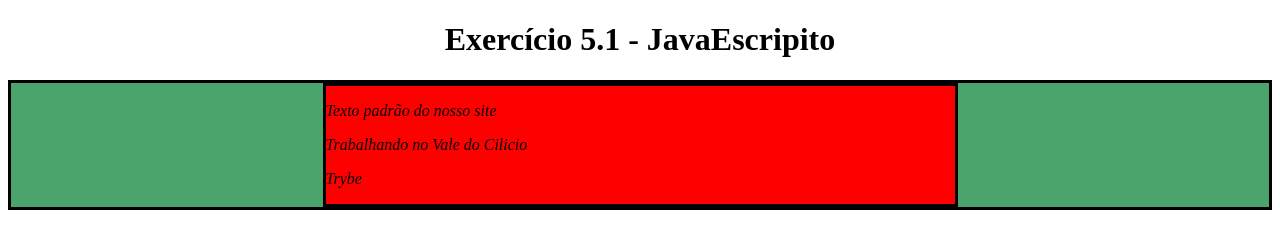
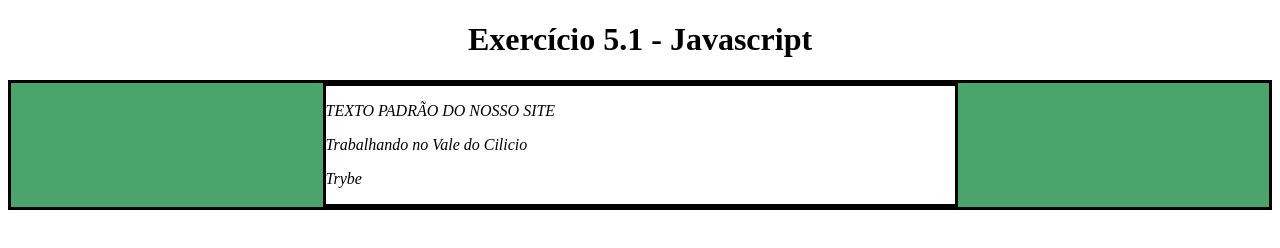
Before and after one commit to EnioNicael/trybe-exercises, a plain HTML site: page bloco_5/js-dom-eventos-e-web-storage_1/funcoesManipulacaoDOM.html in a window 1280 px wide. Drawn offline with Linux system fonts and the light colour scheme.

Commit message:
Solucao: exercicios 3, 4 e 5.

```diff
--- a/bloco_5/js-dom-eventos-e-web-storage_1/funcoesManipulacaoDOM.html
+++ b/bloco_5/js-dom-eventos-e-web-storage_1/funcoesManipulacaoDOM.html
@@ -45,9 +45,7 @@
         - document.getElementsByClassName()
         - document.getElementsByTagName()
 
-        3. Crie uma função que mude a cor do quadrado vermelho para branco.
-        4. Crie uma função que corrija o texto da tag <h1>.
-        5. Crie uma função que modifique todo o texto da tag <p> para maiúsculo.
+
         6. Crie uma função que exiba o conteúdo de todas as tags <p> no console.
         */
 
@@ -65,6 +63,28 @@
         }
         changeSquareColor();
 
+        // 3. Crie uma função que mude a cor do quadrado vermelho para branco.
+        function changeRedSquareToWhite() {
+          let square = document.getElementsByClassName("center-content");
+          square[0].style.backgroundColor = "rgb(255 , 255 , 255)" ;
+        }
+        changeRedSquareToWhite();
+
+        // 4. Crie uma função que corrija o texto da tag <h1>.
+        function changeTextTitle() {
+          let title = document.getElementsByTagName("h1");
+          title[0].innerText = "Exercício 5.1 - Javascript";
+        }
+        changeTextTitle();
+
+        // 5. Crie uma função que modifique todo o texto da tag <p> para maiúsculo.
+        function changeTextToUppercase() {
+          let text = document.getElementsByTagName("p")[0].innerText;
+          let textUppercase = document.getElementsByTagName("p")[0];
+          textUppercase.innerText = text.toUpperCase();
+        }
+        changeTextToUppercase();
+
     </script>
   </body>
 </html>
```
